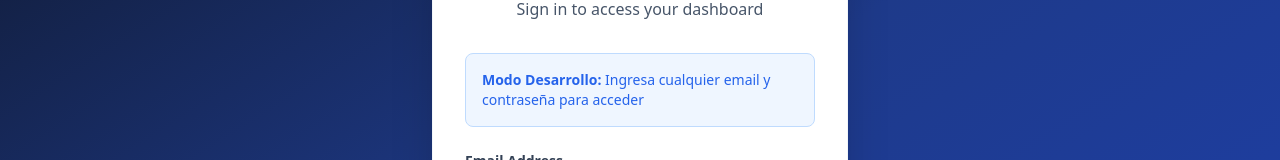
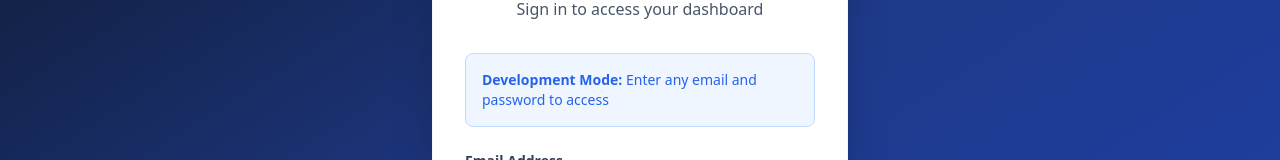
Before and after one commit to GerardoMayel/Agentic-AI-Hyper-Challenge, a Next.js app in the folder frontend/: page /login in a window 1280 px wide. Shown: the part 244-404 px from the top of the page. Built offline with nearby package versions, Linux system fonts and the light colour scheme.

Commit message:
fix: login page messages in English and ready for Render

```diff
--- a/frontend/pages/login.js
+++ b/frontend/pages/login.js
@@ -79,10 +79,10 @@ export default function Login() {
               Sign in to access your dashboard
             </p>
 
-            {/* Mensaje informativo para desarrollo */}
+            {/* Development mode info */}
             <div className="mb-6 p-4 bg-blue-50 border border-blue-200 rounded-lg">
               <p className="text-blue-600 text-sm">
-                <strong>Modo Desarrollo:</strong> Ingresa cualquier email y contraseña para acceder
+                <strong>Development Mode:</strong> Enter any email and password to access
               </p>
             </div>
 
```
